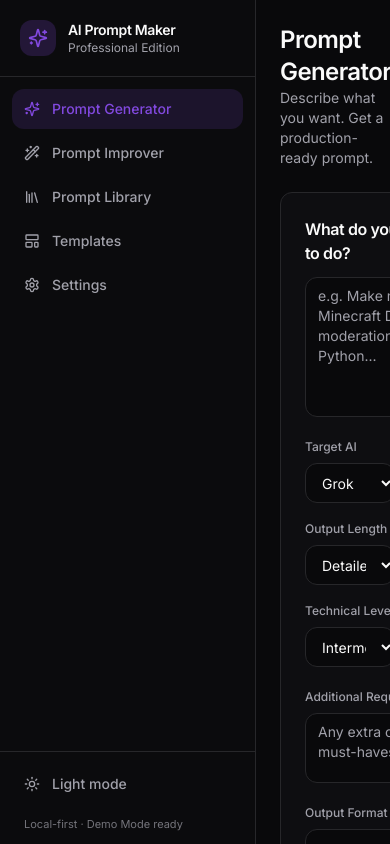
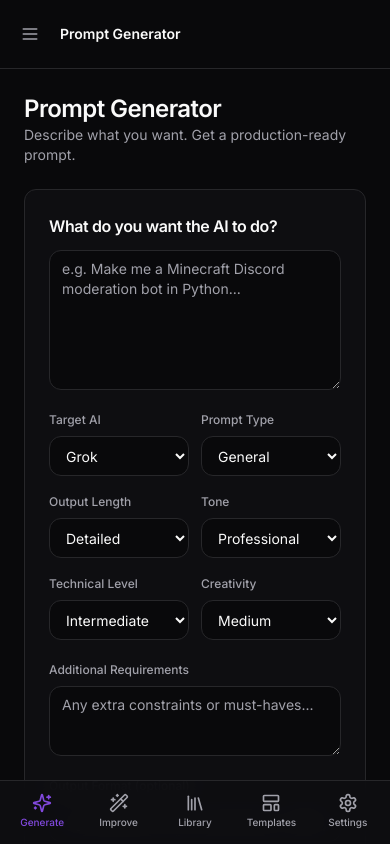
Before and after one commit to TTFabianstenq/ai-prompt-maker, a React (Vite) app: page / in a window 390 px wide. Built offline with nearby package versions, Linux system fonts and the light colour scheme.

Commit message:
Mobile-first layout: bottom nav, collapsible drawer, better phone spacing

```diff
--- a/src/App.tsx
+++ b/src/App.tsx
@@ -1,5 +1,6 @@
 import { useEffect, useState } from 'react';
-import { Sidebar } from '@/components/Sidebar';
+import { Menu } from 'lucide-react';
+import { Sidebar, MobileBottomNav } from '@/components/Sidebar';
 import { GeneratorPage } from '@/pages/GeneratorPage';
 import { ImproverPage } from '@/pages/ImproverPage';
 import { LibraryPage } from '@/pages/LibraryPage';
@@ -11,6 +12,7 @@
 export default function App() {
   const [currentPage, setCurrentPage] = useState<Page>('generator');
   const [settings, setSettings] = useState<AppSettings>(() => loadSettings());
+  const [mobileMenuOpen, setMobileMenuOpen] = useState(false);
   const [theme, setTheme] = useState<'dark' | 'light'>(() => {
     const s = loadSettings();
     if (s.theme === 'system') {
@@ -19,7 +21,6 @@
     return s.theme === 'light' ? 'light' : 'dark';
   });
 
-  // Apply theme class
   useEffect(() => {
     const root = document.documentElement;
     if (theme === 'dark') {
@@ -28,6 +29,16 @@
       root.classList.remove('dark');
     }
   }, [theme]);
+
+  // Close mobile drawer on resize to desktop
+  useEffect(() => {
+    const mq = window.matchMedia('(min-width: 768px)');
+    const handler = () => {
+      if (mq.matches) setMobileMenuOpen(false);
+    };
+    mq.addEventListener('change', handler);
+    return () => mq.removeEventListener('change', handler);
+  }, []);
 
   const handleToggleTheme = () => {
     const next: 'dark' | 'light' = theme === 'dark' ? 'light' : 'dark';
@@ -45,16 +56,40 @@
     }
   };
 
+  const pageTitles: Record<Page, string> = {
+    generator: 'Prompt Generator',
+    improver: 'Prompt Improver',
+    library: 'Prompt Library',
+    templates: 'Templates',
+    settings: 'Settings',
+  };
+
   return (
-    <div className="flex h-screen overflow-hidden bg-background">
+    <div className="flex h-[100dvh] overflow-hidden bg-background">
       <Sidebar
         currentPage={currentPage}
         onNavigate={setCurrentPage}
         theme={theme}
         onToggleTheme={handleToggleTheme}
+        mobileOpen={mobileMenuOpen}
+        onMobileClose={() => setMobileMenuOpen(false)}
       />
 
-      <main className="flex-1 overflow-y-auto">
+      <div className="flex min-w-0 flex-1 flex-col">
+        {/* Mobile top bar */}
+        <header className="flex items-center gap-3 border-b border-border px-3 py-3 md:hidden">
+          <button
+            type="button"
+            onClick={() => setMobileMenuOpen(true)}
+            className="rounded-lg p-2 text-muted-foreground hover:bg-accent"
+            aria-label="Open menu"
+          >
+            <Menu className="h-5 w-5" />
+          </button>
+          <h1 className="truncate text-sm font-semibold">{pageTitles[currentPage]}</h1>
+        </header>
+
+        <main className="flex-1 overflow-y-auto pb-20 md:pb-0">
           {currentPage === 'generator' && (
             <GeneratorPage settings={settings} onNavigate={setCurrentPage} />
           )}
@@ -67,6 +102,9 @@
             <SettingsPage settings={settings} onSettingsChange={handleSettingsChange} />
           )}
         </main>
+
+        <MobileBottomNav currentPage={currentPage} onNavigate={setCurrentPage} />
+      </div>
     </div>
   );
 }
--- a/src/components/Sidebar.tsx
+++ b/src/components/Sidebar.tsx
@@ -8,6 +8,7 @@
   Settings,
   Moon,
   Sun,
+  X,
 } from 'lucide-react';
 
 interface SidebarProps {
@@ -15,21 +16,44 @@
   onNavigate: (page: Page) => void;
   theme: 'dark' | 'light';
   onToggleTheme: () => void;
+  mobileOpen?: boolean;
+  onMobileClose?: () => void;
 }
 
-const NAV_ITEMS: { id: Page; label: string; icon: React.ElementType }[] = [
-  { id: 'generator', label: 'Prompt Generator', icon: Sparkles },
-  { id: 'improver', label: 'Prompt Improver', icon: Wand2 },
-  { id: 'library', label: 'Prompt Library', icon: Library },
-  { id: 'templates', label: 'Templates', icon: LayoutTemplate },
-  { id: 'settings', label: 'Settings', icon: Settings },
+const NAV_ITEMS: { id: Page; label: string; short: string; icon: React.ElementType }[] = [
+  { id: 'generator', label: 'Prompt Generator', short: 'Generate', icon: Sparkles },
+  { id: 'improver', label: 'Prompt Improver', short: 'Improve', icon: Wand2 },
+  { id: 'library', label: 'Prompt Library', short: 'Library', icon: Library },
+  { id: 'templates', label: 'Templates', short: 'Templates', icon: LayoutTemplate },
+  { id: 'settings', label: 'Settings', short: 'Settings', icon: Settings },
 ];
 
-export function Sidebar({ currentPage, onNavigate, theme, onToggleTheme }: SidebarProps) {
+export function Sidebar({ currentPage, onNavigate, theme, onToggleTheme, mobileOpen, onMobileClose }: SidebarProps) {
+  const handleNav = (page: Page) => {
+    onNavigate(page);
+    onMobileClose?.();
+  };
+
   return (
-    <aside className="flex h-full w-64 flex-col border-r border-border bg-card/50 backdrop-blur-sm">
-      {/* Logo */}
-      <div className="flex items-center gap-3 border-b border-border px-5 py-5">
+    <>
+      {/* Mobile overlay */}
+      {mobileOpen && (
+        <div
+          className="fixed inset-0 z-40 bg-black/60 md:hidden"
+          onClick={onMobileClose}
+          aria-hidden
+        />
+      )}
+
+      {/* Desktop sidebar + mobile drawer */}
+      <aside
+        className={cn(
+          'fixed inset-y-0 left-0 z-50 flex w-72 flex-col border-r border-border bg-card transition-transform duration-200 md:static md:z-auto md:w-64 md:translate-x-0',
+          mobileOpen ? 'translate-x-0' : '-translate-x-full md:translate-x-0'
+        )}
+      >
+        <div className="flex items-center justify-between border-b border-border px-4 py-4 md:px-5 md:py-5">
+          <div className="flex items-center gap-3">
             <div className="flex h-9 w-9 items-center justify-center rounded-lg bg-primary/20">
               <Sparkles className="h-5 w-5 text-primary" />
             </div>
@@ -38,18 +62,27 @@
               <p className="text-xs text-muted-foreground">Professional Edition</p>
             </div>
           </div>
+          <button
+            type="button"
+            onClick={onMobileClose}
+            className="rounded-lg p-2 text-muted-foreground hover:bg-accent md:hidden"
+            aria-label="Close menu"
+          >
+            <X className="h-5 w-5" />
+          </button>
+        </div>
 
-      {/* Navigation */}
-      <nav className="flex-1 space-y-1 p-3">
+        <nav className="flex-1 space-y-1 overflow-y-auto p-3">
           {NAV_ITEMS.map((item) => {
             const Icon = item.icon;
             const isActive = currentPage === item.id;
             return (
               <button
                 key={item.id}
-              onClick={() => onNavigate(item.id)}
+                type="button"
+                onClick={() => handleNav(item.id)}
                 className={cn(
-                'flex w-full items-center gap-3 rounded-lg px-3 py-2.5 text-sm font-medium transition-colors',
+                  'flex w-full items-center gap-3 rounded-lg px-3 py-3 text-sm font-medium transition-colors',
                   isActive
                     ? 'bg-primary/15 text-primary'
                     : 'text-muted-foreground hover:bg-accent hover:text-foreground'
@@ -62,19 +95,56 @@
           })}
         </nav>
 
-      {/* Theme toggle + footer */}
         <div className="border-t border-border p-3">
           <button
+            type="button"
             onClick={onToggleTheme}
-          className="flex w-full items-center gap-3 rounded-lg px-3 py-2.5 text-sm font-medium text-muted-foreground hover:bg-accent hover:text-foreground"
+            className="flex w-full items-center gap-3 rounded-lg px-3 py-3 text-sm font-medium text-muted-foreground hover:bg-accent hover:text-foreground"
           >
             {theme === 'dark' ? <Sun className="h-4 w-4" /> : <Moon className="h-4 w-4" />}
             {theme === 'dark' ? 'Light mode' : 'Dark mode'}
           </button>
-        <p className="mt-3 px-3 text-[11px] text-muted-foreground/70">
+          <p className="mt-2 px-3 text-[11px] text-muted-foreground/70">
             Local-first · Demo Mode ready
           </p>
         </div>
       </aside>
+    </>
   );
 }
+
+/** Bottom tab bar — phones only */
+export function MobileBottomNav({
+  currentPage,
+  onNavigate,
+}: {
+  currentPage: Page;
+  onNavigate: (page: Page) => void;
+}) {
+  const items = NAV_ITEMS;
+
+  return (
+    <nav className="fixed bottom-0 left-0 right-0 z-30 border-t border-border bg-card/95 backdrop-blur-md md:hidden safe-bottom">
+      <div className="flex items-stretch justify-around px-1 pt-1 pb-[max(0.35rem,env(safe-area-inset-bottom))]">
+        {items.map((item) => {
+          const Icon = item.icon;
+          const isActive = currentPage === item.id;
+          return (
+            <button
+              key={item.id}
+              type="button"
+              onClick={() => onNavigate(item.id)}
+              className={cn(
+                'flex min-w-0 flex-1 flex-col items-center gap-0.5 rounded-lg px-1 py-2 text-[10px] font-medium',
+                isActive ? 'text-primary' : 'text-muted-foreground'
+              )}
+            >
+              <Icon className={cn('h-5 w-5', isActive && 'text-primary')} />
+              <span className="truncate">{item.short}</span>
+            </button>
+          );
+        })}
+      </div>
+    </nav>
+  );
+}
--- a/src/index.css
+++ b/src/index.css
@@ -52,10 +52,20 @@
   body {
     @apply bg-background text-foreground;
     font-feature-settings: "rlig" 1, "calt" 1;
+    /* Prevent iOS rubber-band weirdness on full-height apps */
+    overscroll-behavior: none;
+  }
+
+  /* Better touch targets on mobile */
+  @media (max-width: 767px) {
+    button, a, [role="button"] {
+      min-height: 44px;
+    }
   }
 }
 
-/* Custom scrollbar */
+/* Custom scrollbar (desktop) */
+@media (min-width: 768px) {
   ::-webkit-scrollbar {
     width: 8px;
     height: 8px;
@@ -70,10 +80,16 @@
   ::-webkit-scrollbar-thumb:hover {
     background: hsl(var(--muted-foreground) / 0.5);
   }
+}
 
-/* Smooth transitions */
-* {
-  transition-property: color, background-color, border-color, opacity, transform, box-shadow;
+/* Smooth transitions — but not transform/opacity on everything (hurts mobile) */
+button, a, input, textarea, select, [role="button"] {
+  transition-property: color, background-color, border-color, opacity, box-shadow;
   transition-timing-function: cubic-bezier(0.4, 0, 0.2, 1);
   transition-duration: 150ms;
 }
+
+/* Safe area helpers for notched phones */
+.safe-bottom {
+  padding-bottom: env(safe-area-inset-bottom);
+}
```
Lines whose indentation alone changed are shown as unchanged.
